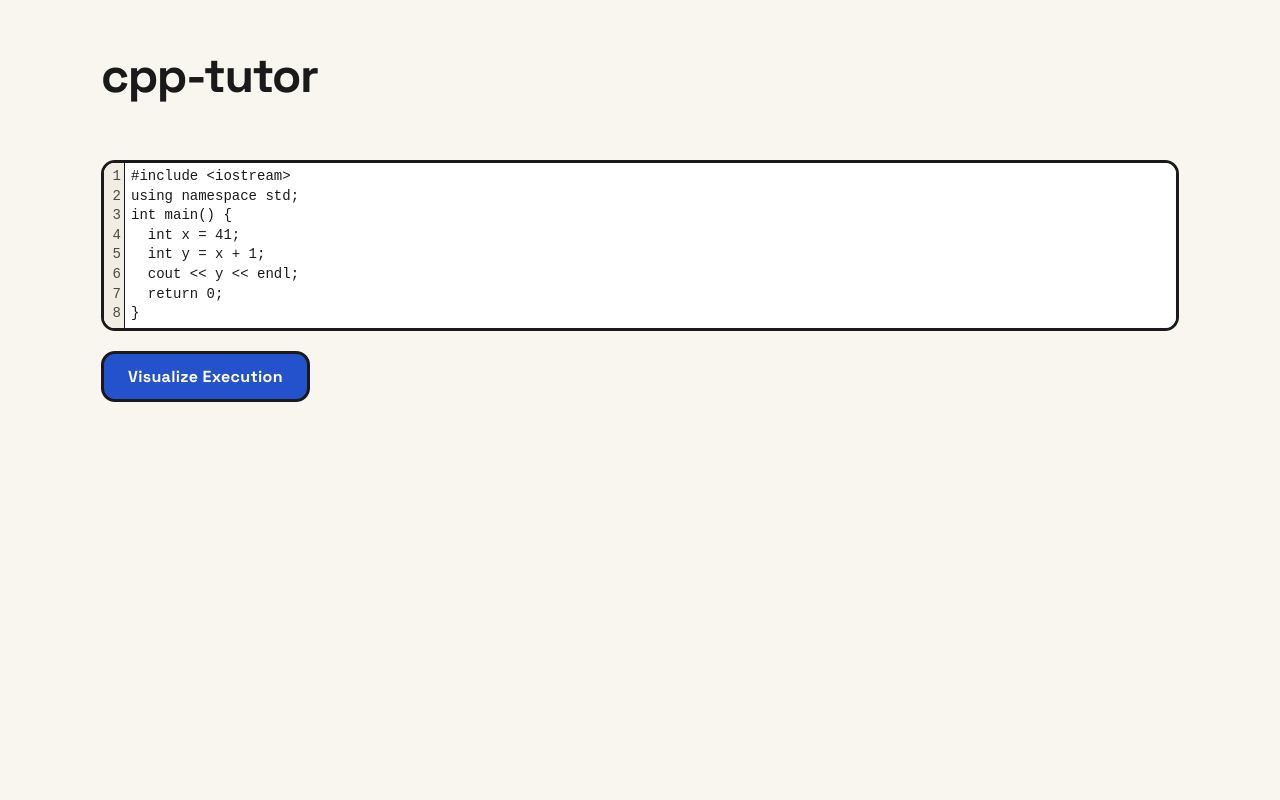
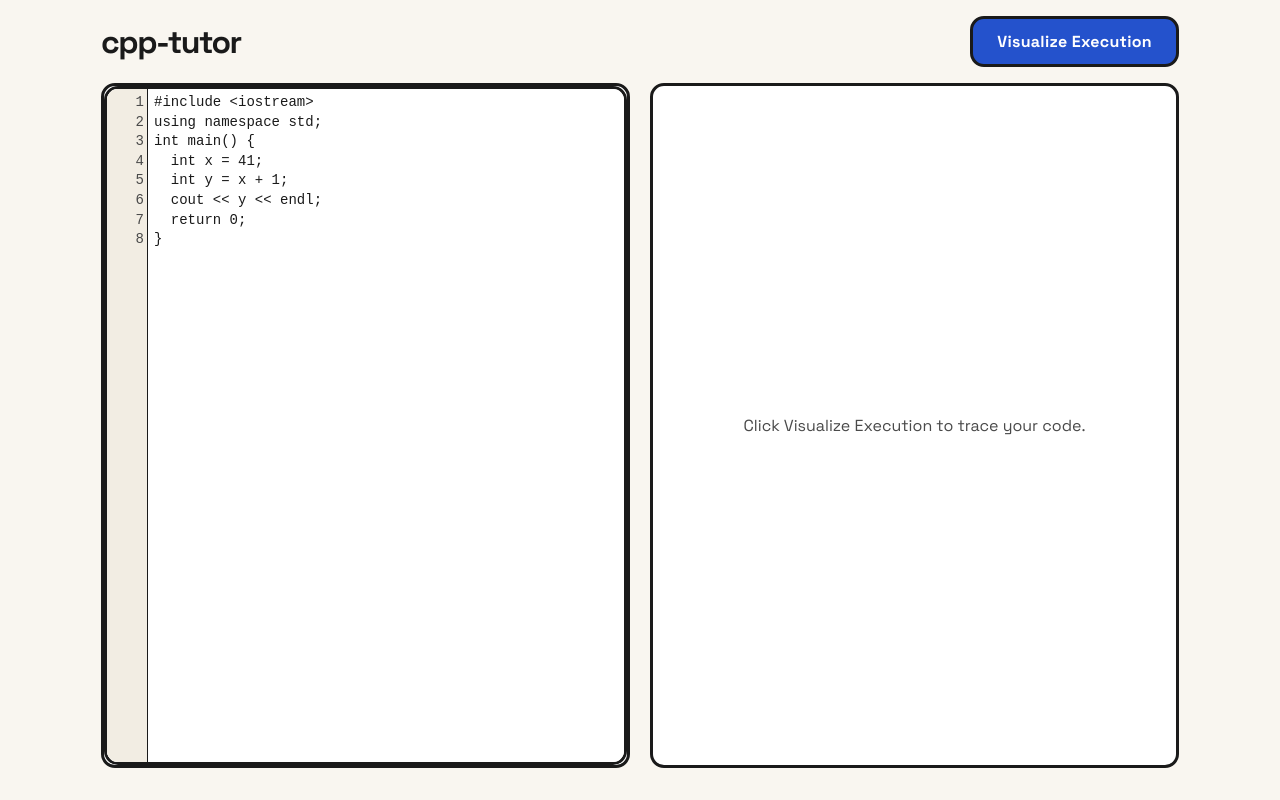
Before and after one commit to jmanoj0905/cpp-tutor, a React (Vite) app in the folder frontend/: page / in a window 1280 px wide. Built offline with nearby package versions, Linux system fonts and the light colour scheme; no server answers.

Commit message:
feat(frontend): single-screen debugger layout; remove CodeView/Editor

```diff
--- a/frontend/src/App.tsx
+++ b/frontend/src/App.tsx
@@ -1,6 +1,5 @@
 import { useState } from "react";
-import { Editor } from "./Editor";
-import { CodeView } from "./viz/CodeView";
+import { CodePanel } from "./CodePanel";
 import { MemoryView } from "./viz/MemoryView";
 import { Vcr } from "./controls/Vcr";
 import { usePlayer } from "./player/usePlayer";
@@ -16,19 +15,44 @@ int main() {
   return 0;
 }`;
 
-function Visualized({ trace }: { trace: Trace }) {
+function Workspace({
+  trace, code, onChange, breakpoints, onToggleBreakpoint, stale,
+}: {
+  trace: Trace;
+  code: string;
+  onChange: (v: string) => void;
+  breakpoints: Set<number>;
+  onToggleBreakpoint: (line: number) => void;
+  stale: boolean;
+}) {
   const player = usePlayer(trace);
+  const exec = stale
+    ? null
+    : { currentLine: player.point.line, prevLine: player.prevLine, nextLine: player.nextLine };
+
   return (
-    <div className="viz">
-      <div className="left">
-        <CodeView code={trace.code} activeLine={player.point.line} />
-        <Vcr player={player} />
-      </div>
-      <div className="right">
-        <pre className="stdout">{player.point.stdout}</pre>
-        <MemoryView point={player.point} />
-      </div>
-    </div>
+    <>
+      <main className="workspace">
+        <section className="code-col">
+          <CodePanel
+            value={code}
+            onChange={onChange}
+            exec={exec}
+            breakpoints={breakpoints}
+            onToggleBreakpoint={onToggleBreakpoint}
+          />
+        </section>
+        <section className="memory-col">
+          <MemoryView point={player.point} />
+          <pre className="stdout">{player.point.stdout}</pre>
+        </section>
+      </main>
+      <footer className="controls">
+        {stale
+          ? <span className="stale-note">Code edited — re-run Visualize to step.</span>
+          : <Vcr player={player} breakpoints={breakpoints} />}
+      </footer>
+    </>
   );
 }
 
@@ -36,23 +60,57 @@ export default function App() {
   const [code, setCode] = useState(SAMPLE);
   const [trace, setTrace] = useState<Trace | null>(null);
   const [err, setErr] = useState<string | null>(null);
+  const [breakpoints, setBreakpoints] = useState<Set<number>>(new Set());
+  const [stale, setStale] = useState(false);
+
+  function toggleBreakpoint(line: number) {
+    setBreakpoints((prev) => {
+      const next = new Set(prev);
+      if (next.has(line)) next.delete(line); else next.add(line);
+      return next;
+    });
+  }
+
+  function onChange(v: string) {
+    setCode(v);
+    if (trace) setStale(true);
+  }
 
   async function visualize() {
-    setErr(null); setTrace(null);
+    setErr(null);
     try {
       const res = await fetchTrace(code, "cpp");
-      if (isCompileError(res)) { setErr(res.message); return; }
+      if (isCompileError(res)) { setErr(res.message); setTrace(null); return; }
       setTrace(res);
+      setStale(false);
     } catch (e) { setErr((e as Error).message); }
   }
 
   return (
     <div className="app">
-      <h1>cpp-tutor</h1>
-      <Editor value={code} onChange={setCode} />
-      <button className="run" onClick={visualize}>Visualize Execution</button>
+      <header className="topbar">
+        <h1>cpp-tutor</h1>
+        <button className="run" onClick={visualize}>Visualize Execution</button>
+      </header>
       {err && <pre className="error">{err}</pre>}
-      {trace && <Visualized key={trace.code} trace={trace} />}
+      {trace
+        ? <Workspace
+            key={trace.code}
+            trace={trace}
+            code={code}
+            onChange={onChange}
+            breakpoints={breakpoints}
+            onToggleBreakpoint={toggleBreakpoint}
+            stale={stale}
+          />
+        : (
+          <main className="workspace">
+            <section className="code-col">
+              <CodePanel value={code} onChange={onChange} exec={null} breakpoints={breakpoints} onToggleBreakpoint={toggleBreakpoint} />
+            </section>
+            <section className="memory-col empty-hint"><p>Click Visualize Execution to trace your code.</p></section>
+          </main>
+        )}
     </div>
   );
 }
--- a/frontend/src/Editor.tsx
+++ /dev/null
@@ -1,24 +0,0 @@
-import { useEffect, useRef } from "react";
-import { EditorState } from "@codemirror/state";
-import { EditorView, lineNumbers } from "@codemirror/view";
-import { cpp } from "@codemirror/lang-cpp";
-
-export function Editor({ value, onChange }: { value: string; onChange: (v: string) => void }) {
-  const host = useRef<HTMLDivElement>(null);
-  const view = useRef<EditorView | null>(null);
-  useEffect(() => {
-    if (!host.current) return;
-    const state = EditorState.create({
-      doc: value,
-      extensions: [
-        lineNumbers(),
-        cpp(),
-        EditorView.updateListener.of((u) => { if (u.docChanged) onChange(u.state.doc.toString()); }),
-      ],
-    });
-    view.current = new EditorView({ state, parent: host.current });
-    return () => view.current?.destroy();
-    // eslint-disable-next-line react-hooks/exhaustive-deps
-  }, []);
-  return <div className="editor" ref={host} />;
-}
--- a/frontend/src/index.css
+++ b/frontend/src/index.css
@@ -45,8 +45,9 @@ body {
   width: 1126px;
   max-width: 100%;
   margin: 0 auto;
-  min-height: 100svh;
-  padding: 0 24px 64px;
+  height: 100svh;
+  padding: 0 24px;
+  overflow: hidden;
 }
 
 /* ── Typography ──────────────────────────────────────────────── */
@@ -75,10 +76,52 @@ p {
 
 /* ── App shell ───────────────────────────────────────────────── */
 .app {
-  display: flex;
-  flex-direction: column;
+  height: 100svh;
+  display: grid;
+  grid-template-rows: auto 1fr auto;
+  gap: 16px;
+  padding: 16px 0;
+}
+.topbar { display: flex; align-items: center; justify-content: space-between; }
+.topbar h1 { margin: 0; font-size: 32px; }
+
+.workspace {
+  display: grid;
+  grid-template-columns: 1fr 1fr;
   gap: 20px;
+  min-height: 0;            /* allow children to shrink + scroll */
 }
+.code-col, .memory-col {
+  min-height: 0;
+  overflow: auto;
+  border: var(--border);
+  border-radius: var(--radius);
+  background: var(--panel);
+}
+.code-col { padding: 0; }
+.memory-col { padding: 0; display: flex; flex-direction: column; gap: 16px; }
+.memory-col .memory { border: none; border-radius: 0; }
+.memory-col .stdout { margin: 0 18px 18px; }
+.empty-hint { align-items: center; justify-content: center; color: var(--ink-soft); padding: 24px; }
+
+.codepanel { border: none; border-radius: 0; height: 100%; }
+.codepanel .cm-editor { height: 100%; }
+
+.controls { min-height: 0; }
+.stale-note {
+  font-family: var(--mono); font-size: 13px; color: var(--ink);
+  background: rgba(214, 50, 42, 0.1); border: var(--border-thin); border-color: var(--red);
+  border-radius: 10px; padding: 8px 14px; display: inline-block;
+}
+
+/* exec gutter arrows + breakpoint/current line */
+.cm-exec-gutter { width: 20px; }
+.exec-arrow { font-size: 11px; padding: 0 2px; cursor: pointer; }
+.exec-arrow.prev { color: var(--ink-soft); opacity: 0.6; }
+.exec-arrow.current { color: var(--blue); font-weight: 700; }
+.exec-arrow.next { color: var(--ink-soft); }
+.cm-line.cm-current { background: rgba(244, 194, 13, 0.30); }
+.cm-line.cm-bp { box-shadow: inset 4px 0 0 var(--red); }
 
 /* ── Editor ──────────────────────────────────────────────────── */
 .editor {
@@ -147,70 +190,6 @@ p {
   white-space: pre-wrap;
 }
 
-/* ── Visualization grid ──────────────────────────────────────── */
-.viz {
-  display: grid;
-  grid-template-columns: 1fr 1fr;
-  gap: 20px;
-  align-items: start;
-}
-
-.left,
-.right {
-  display: flex;
-  flex-direction: column;
-  gap: 20px;
-  min-width: 0;
-}
-
-@media (max-width: 900px) {
-  .viz {
-    grid-template-columns: 1fr;
-  }
-}
-
-/* ── Code view ───────────────────────────────────────────────── */
-.codeview {
-  font-family: var(--mono);
-  font-size: 14px;
-  line-height: 1.7;
-  background: var(--panel);
-  border: var(--border);
-  border-radius: var(--radius);
-  padding: 16px 0;
-  margin: 0;
-  overflow-x: auto;
-}
-
-.codeview .line {
-  display: flex;
-  gap: 14px;
-  padding: 0 18px;
-  border-left: 4px solid transparent;
-}
-
-.codeview .line.active {
-  background: var(--yellow);
-  border-left-color: var(--ink);
-}
-
-.codeview .lineno {
-  color: var(--ink-soft);
-  user-select: none;
-  text-align: right;
-  min-width: 22px;
-}
-
-.codeview .line.active .lineno {
-  color: var(--ink);
-  font-weight: 700;
-}
-
-.codeview .src {
-  white-space: pre;
-  color: var(--ink);
-}
-
 /* ── stdout ──────────────────────────────────────────────────── */
 .stdout {
   font-family: var(--mono);
@@ -223,14 +202,6 @@ p {
   margin: 0;
   min-height: 56px;
   white-space: pre-wrap;
-}
-
-/* ── Stack view ──────────────────────────────────────────────── */
-.stack {
-  background: var(--panel);
-  border: var(--border);
-  border-radius: var(--radius);
-  padding: 18px;
 }
 
 .frame {
--- a/frontend/src/viz/CodeView.tsx
+++ /dev/null
@@ -1,13 +0,0 @@
-export function CodeView({ code, activeLine }: { code: string; activeLine: number }) {
-  const lines = code.split("\n");
-  return (
-    <pre className="codeview">
-      {lines.map((ln, i) => (
-        <div key={i} className={i + 1 === activeLine ? "line active" : "line"}>
-          <span className="lineno">{i + 1}</span>
-          <span className="src">{ln || " "}</span>
-        </div>
-      ))}
-    </pre>
-  );
-}
```
